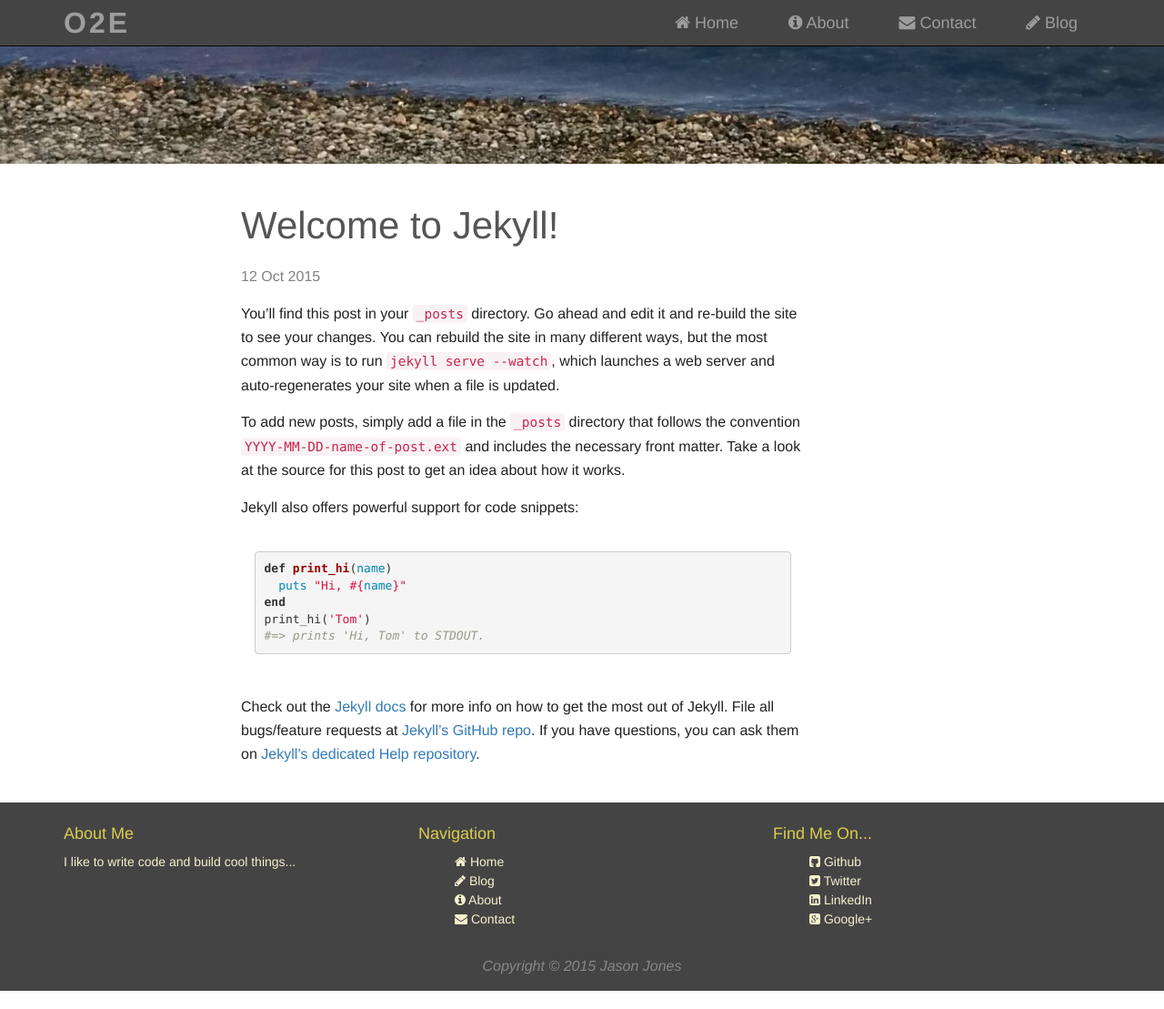
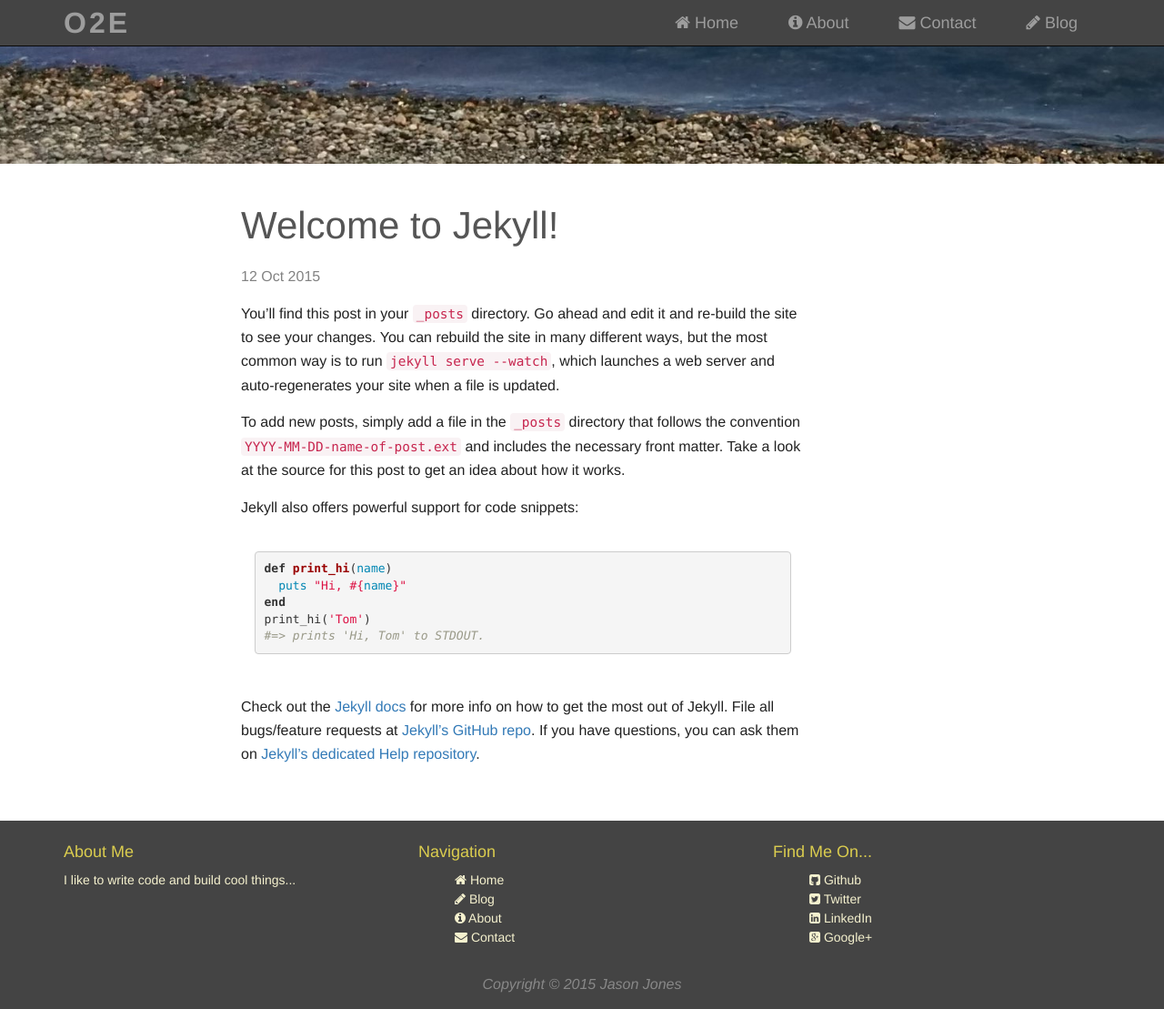
Before and after one commit to jasonsjones/jasonsjones.github.io, a Jekyll site: the page built from _posts/2015-10-12-welcome-to-jekyll.markdown, in a window 1280 px wide and 1109 px high. Shown: the whole window at 91% size. Built offline with Jekyll 4.4.1, drawn with Linux system fonts in a browser that asks for light colours; comment, search, counter and statistics services are not loaded.

Commit message:
Add bottom margin to blog comments

```diff
--- a/_layouts/blog_post.html
+++ b/_layouts/blog_post.html
@@ -21,9 +21,9 @@
             {% if page.comments %}
             <div class="row">
                 <div class="col-sm-offset-2">
-                    <div class="col-sm-8">
+                    <article class="col-sm-8 blog-comments">
                         {% include comments_disqus.html %}
-                    </div>
+                    </article>
                 </div>
             </div>
             {% endif %}
--- a/_sass/_base.scss
+++ b/_sass/_base.scss
@@ -261,3 +261,7 @@
     font-size: 18px;
     color: #828282;
 }
+
+.blog-comments {
+    margin-bottom: 20px;
+}
```
